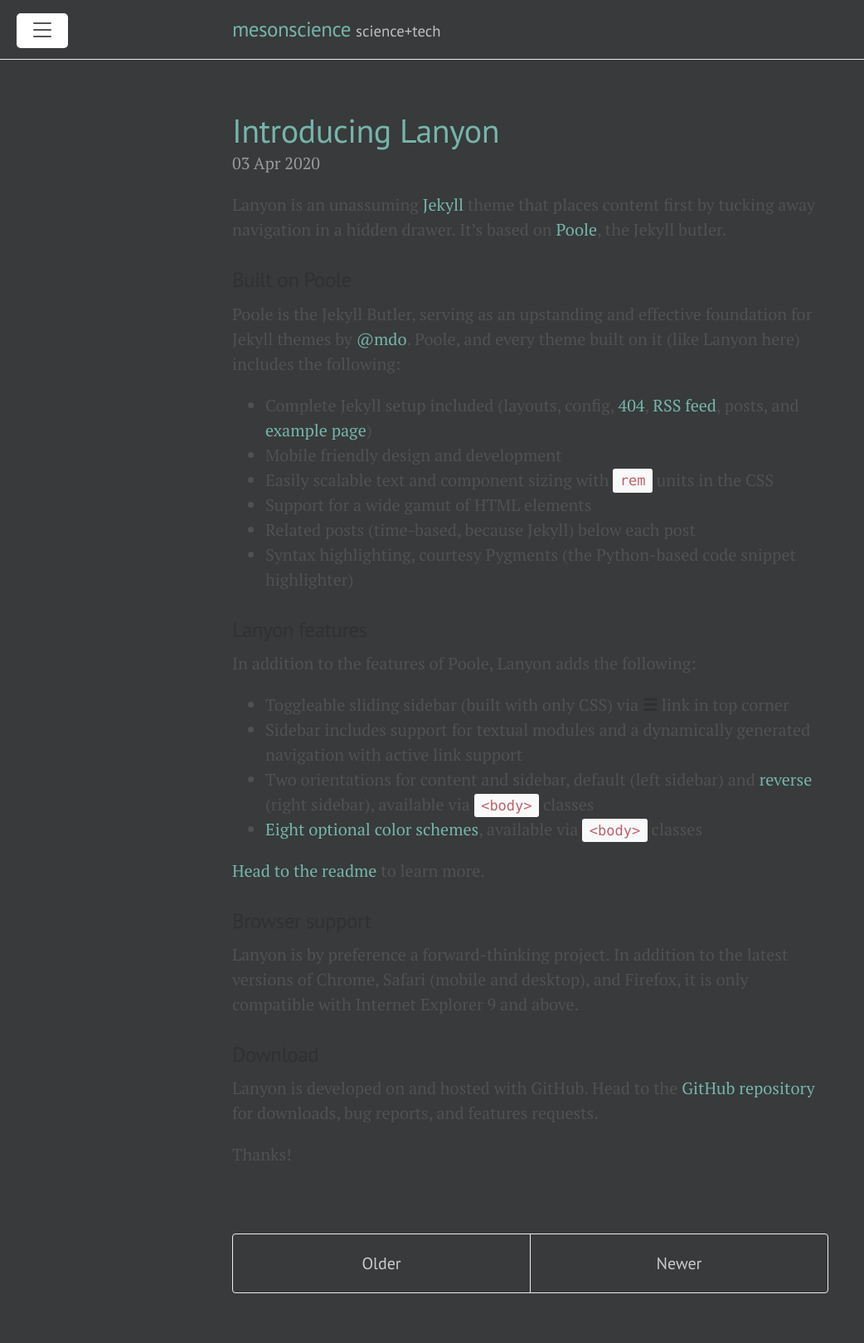
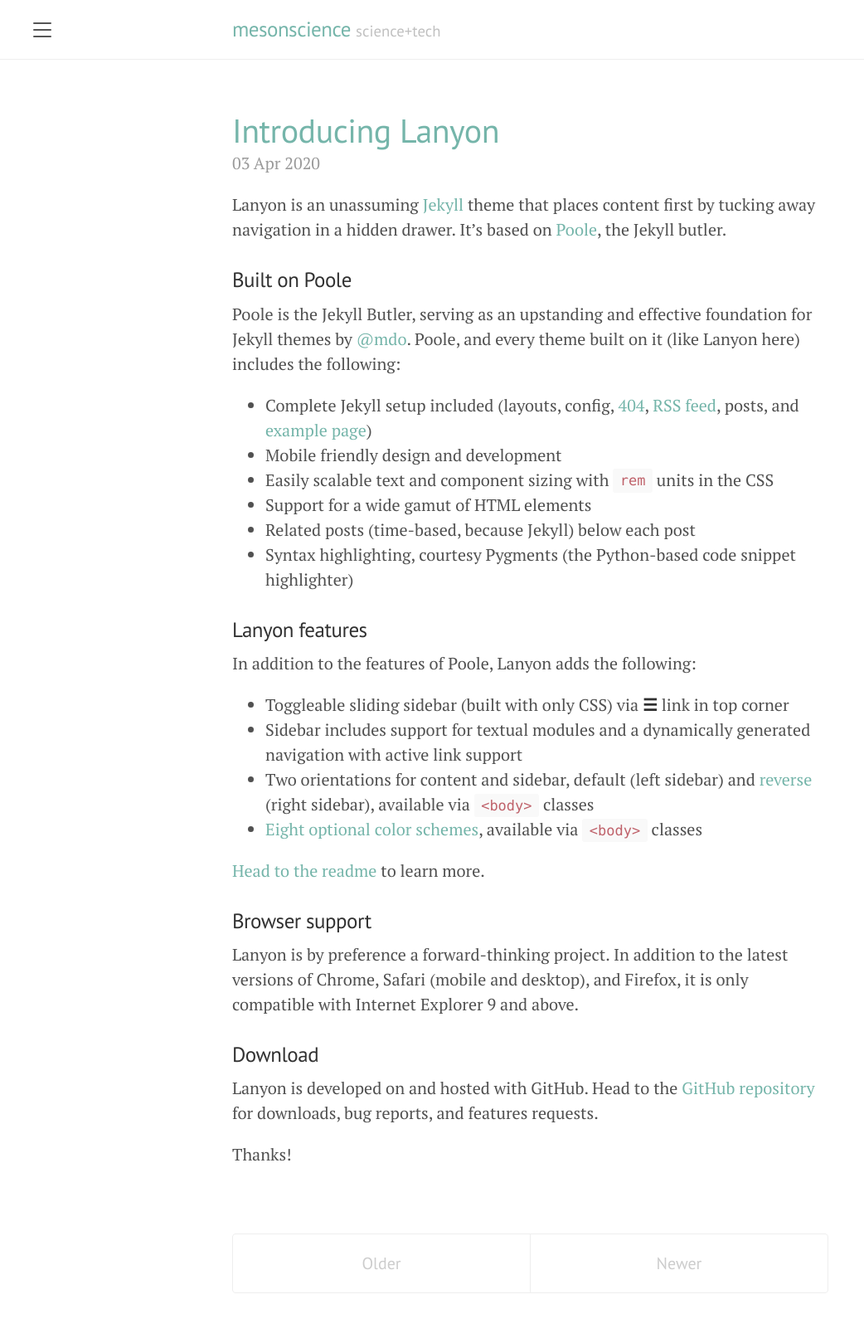
Before and after one commit to floatinginteger64/floatinginteger64.github.io, a Jekyll site: the page built from index.html, in a window 1280 px wide. Shown: the whole page at 83% size, without its empty margins (0-1042 px from the left). Built offline with Jekyll 4.4.1, drawn with Linux system fonts in a browser that asks for light colours; the list of posts is cut into pages by our own code.

Commit message:
Revert "Update lanyon.css"
This reverts commit 3945c7052f6806b29c4da9e11eb956b9acfea766.

```diff
--- a/public/css/lanyon.css
+++ b/public/css/lanyon.css
@@ -38,7 +38,6 @@
 html,
 body {
   overflow-x: hidden;
-  background-color: #383a3b;
 }
 
 html {
```
